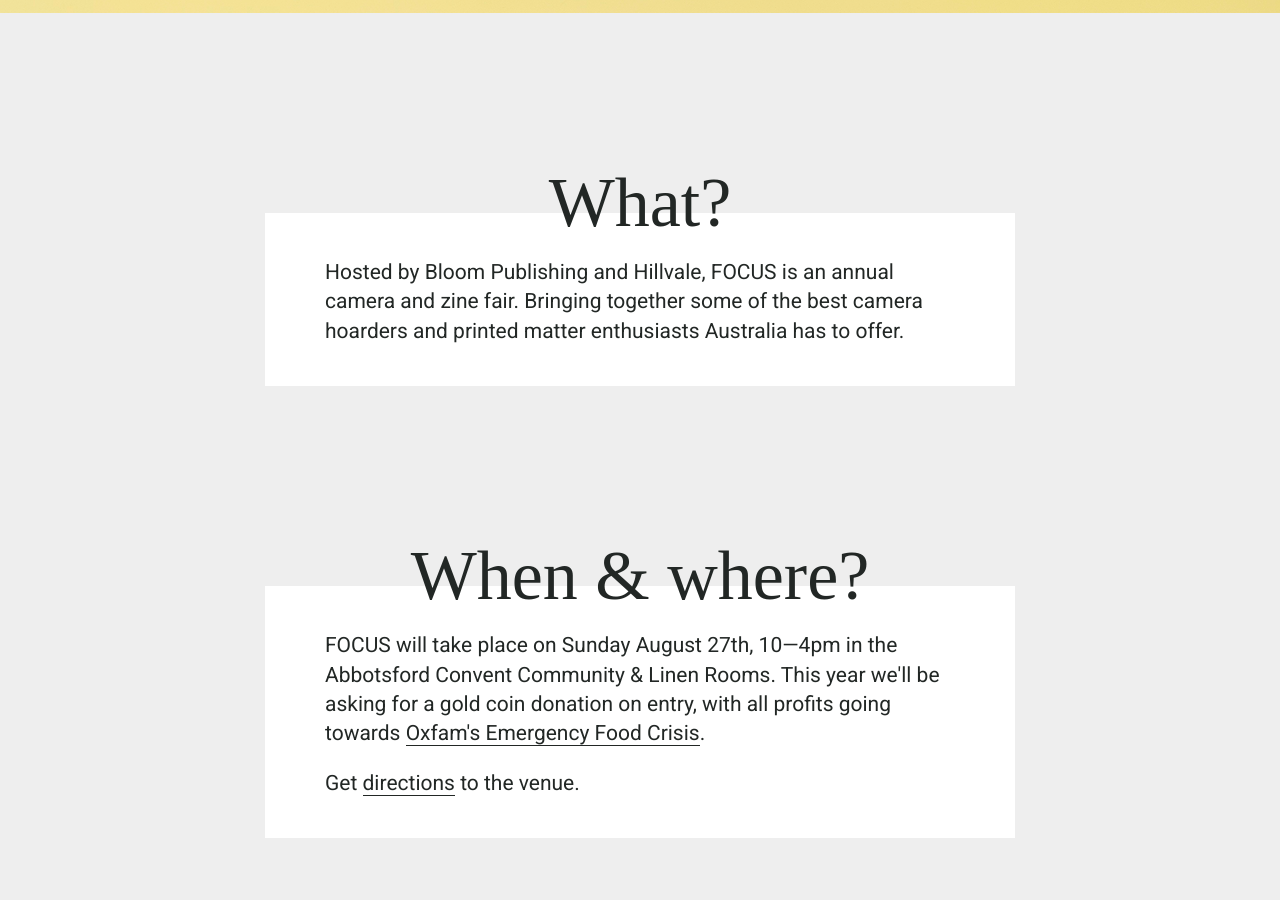
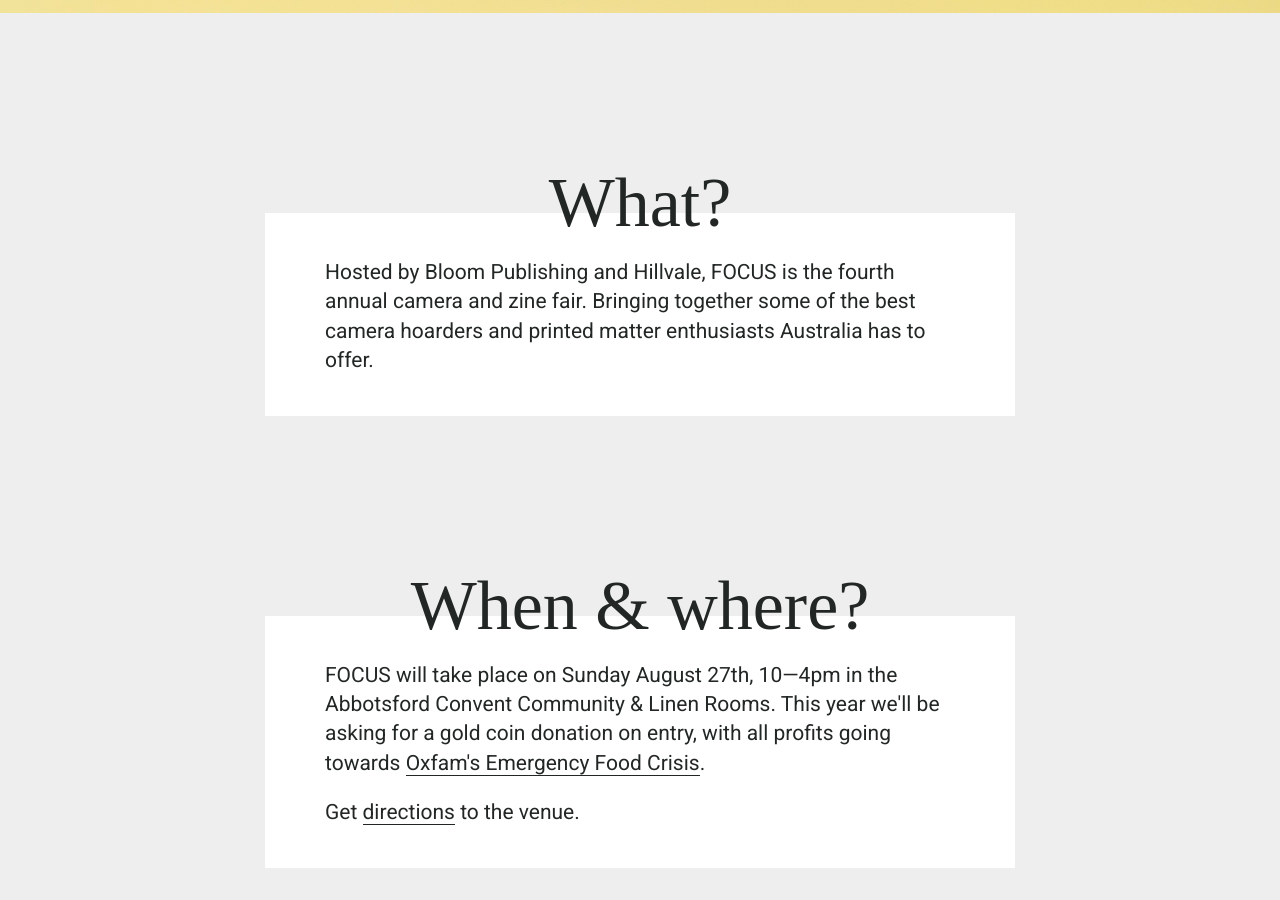
Before and after one commit to lloydstubber/focus-fair, a Jekyll site: the page built from index.md, in a window 1280 px wide and 900 px high, scrolled down 887 px. Built offline with Jekyll 4.4.1, drawn with Linux system fonts in a browser that asks for light colours; nearby versions of some CDN libraries; comment, search, counter and statistics services are not loaded.

Commit message:
Update copy

```diff
--- a/_layouts/default.html
+++ b/_layouts/default.html
@@ -242,7 +242,7 @@
             <section>
                 <div class="content-wrapper">
                     <h1 class="one">What?</h1>
-                    <p>Hosted by Bloom Publishing and Hillvale, FOCUS is an annual camera and zine fair. Bringing together some of the best camera hoarders and printed matter enthusiasts Australia has to offer.
+                    <p>Hosted by Bloom Publishing and Hillvale, FOCUS is the fourth annual camera and zine fair. Bringing together some of the best camera hoarders and printed matter enthusiasts Australia has to offer.
                     </p>
                 </div>
                 <!-- <figure>
```
